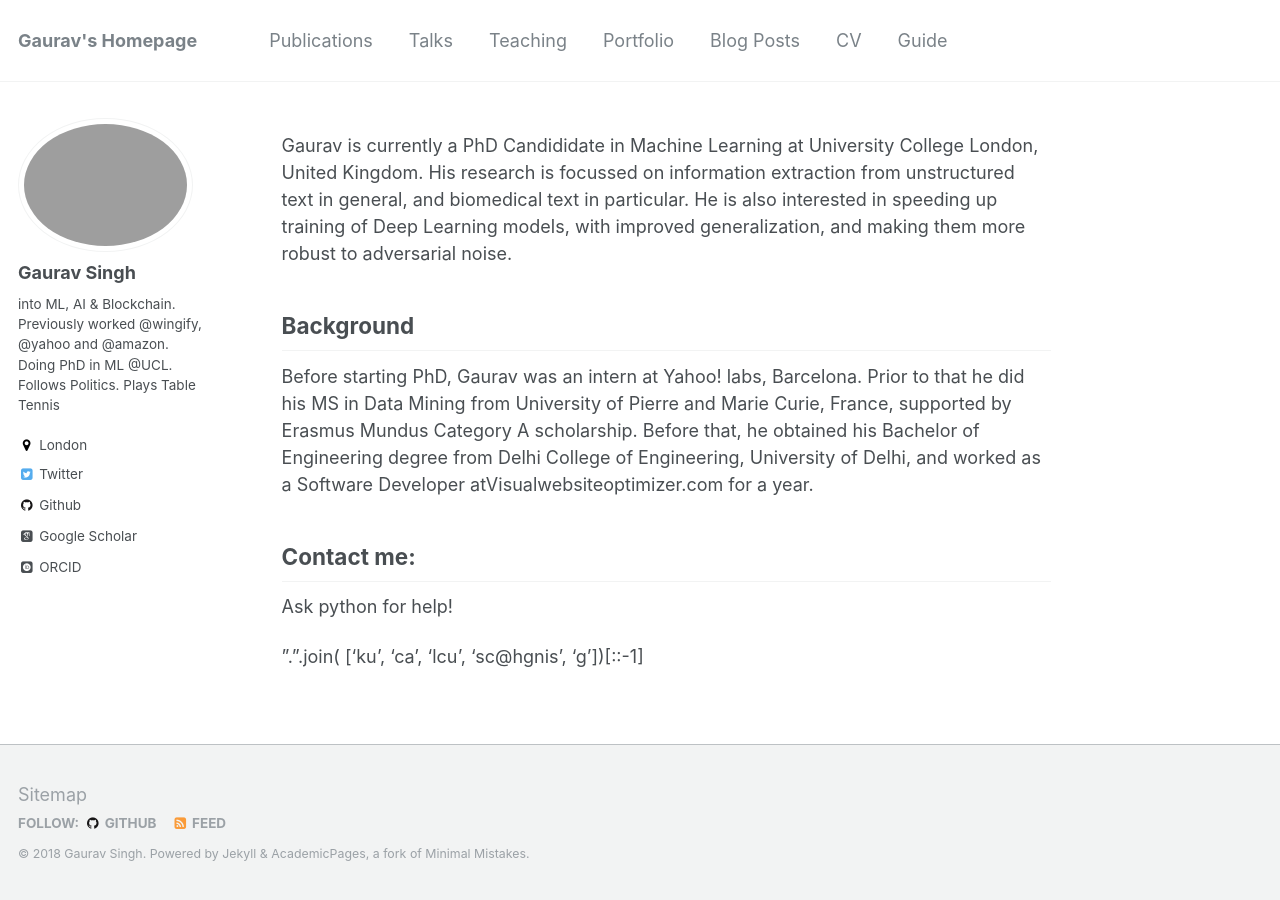
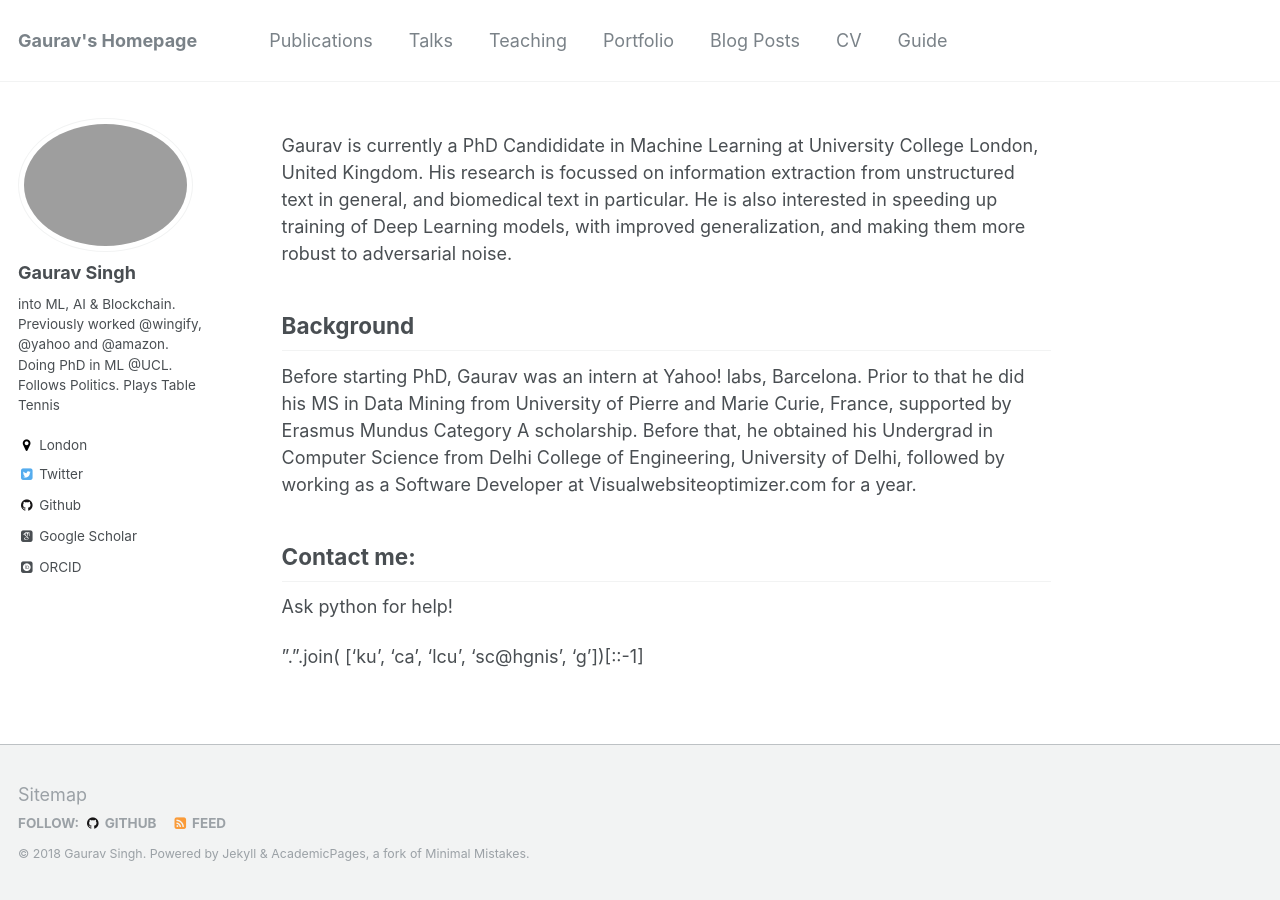
Before and after one commit to gauravsc/gauravsc.github.io, a Jekyll site: the page built from _pages/about.md, in a window 1280 px wide. Built offline with Jekyll 4.4.1, drawn with Linux system fonts in a browser that asks for light colours; some web fonts are replaced.

```diff
--- a/_pages/about.md
+++ b/_pages/about.md
@@ -12,7 +12,7 @@
 
 Background
 ------
-Before starting PhD, Gaurav was an intern at Yahoo! labs, Barcelona. Prior to that he did his MS in Data Mining from University of Pierre and Marie Curie, France, supported by Erasmus Mundus Category A scholarship. Before that, he obtained his Bachelor of Engineering degree from Delhi College of Engineering, University of Delhi, and worked as a Software Developer atVisualwebsiteoptimizer.com for a year.
+Before starting PhD, Gaurav was an intern at Yahoo! labs, Barcelona. Prior to that he did his MS in Data Mining from University of Pierre and Marie Curie, France, supported by Erasmus Mundus Category A scholarship. Before that, he obtained his Undergrad in Computer Science from Delhi College of Engineering, University of Delhi, followed by working as a Software Developer at Visualwebsiteoptimizer.com for a year.
 
 
 Contact me:
```
